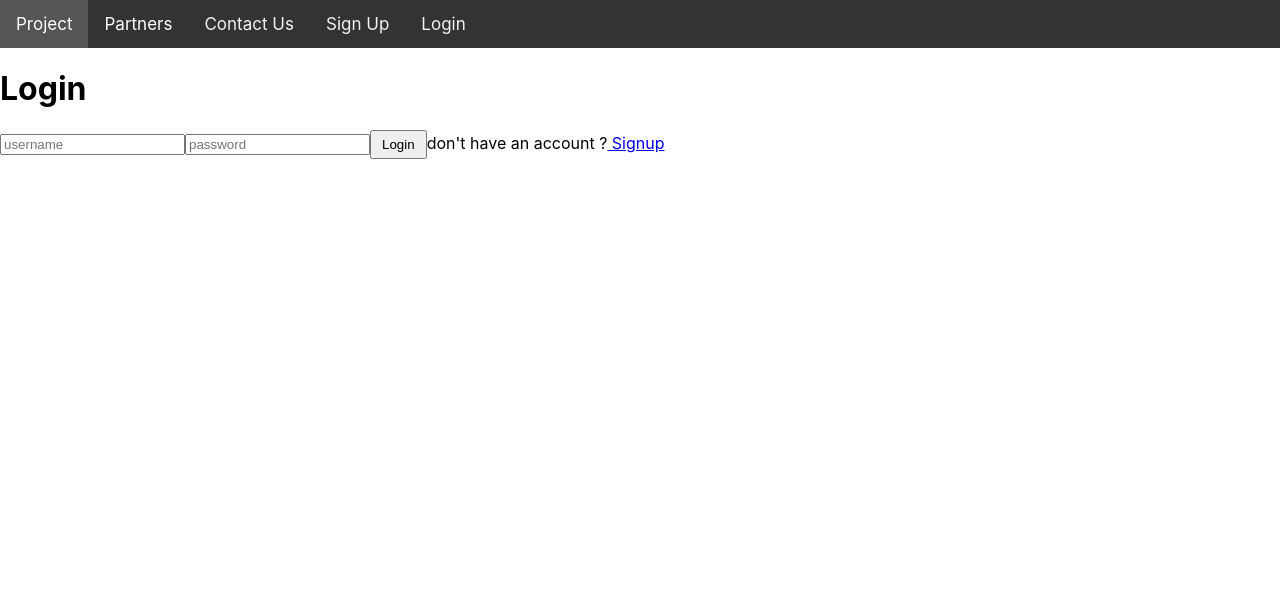
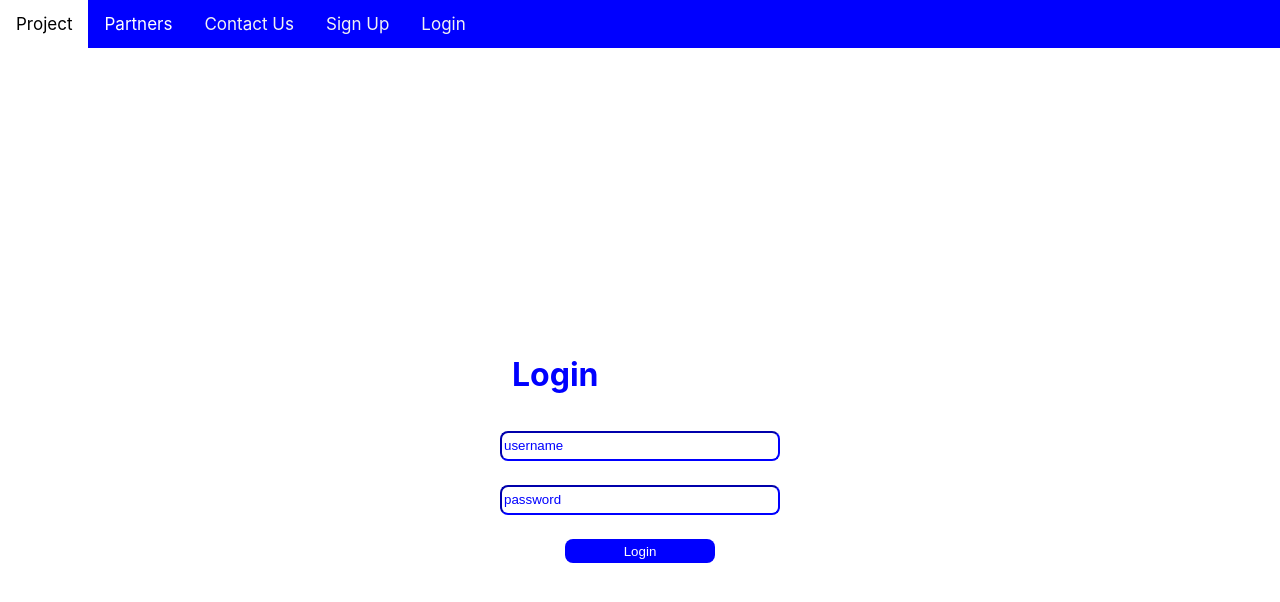
Before and after one commit to sakis-anast/ReMa, a React (Create React App) app in the folder client/: page /login in a window 1280 px wide. Shown: the top 602 px of the page. Built offline with nearby package versions, Linux system fonts and the light colour scheme.

Commit message:
scss changes

```diff
--- a/client/src/App.js
+++ b/client/src/App.js
@@ -4,6 +4,7 @@ import axios from "axios";
 // import '../node_modules/bootstrap/dist/css/bootstrap.min.css'
 import Navbar from "./components/Navbar";
 //importing components
+import  "./style/Style.scss";
 import SignUp from "./components/SignUp";
 import Survey from "./components/Survey";
 import Login from "./components/Login";
@@ -50,7 +51,7 @@ function App() {
   ,[loggedIn]);
   return (
     <BrowserRouter>
-      <Navbar loggedIn={loggedIn} setLoggedIn={setLoggedIn} />
+      <Navbar loggedIn={loggedIn} setLoggedIn={setLoggedIn} setAnswers={setAnswers} setUser={setUser} />
       <Routes>
         <Route path="/" element={<Home />}></Route>
         <Route path="/signup" element={<SignUp/>}></Route>
--- a/client/src/components/Login.jsx
+++ b/client/src/components/Login.jsx
@@ -68,9 +68,9 @@ function Login({setLoggedIn }) {
             />
 
             <button >Login</button>
-            <span>
-              don't have an account ?<Link to="/signup"> Signup</Link>
-            </span>
+            {/* <span>
+             I don't have an account ?<Link to="/signup"> Signup</Link>
+            </span> */}
           </div>
         </form>
       </div>
--- a/client/src/components/Navbar.jsx
+++ b/client/src/components/Navbar.jsx
@@ -1,10 +1,12 @@
 import { Link , useNavigate } from "react-router-dom";
-const Navbar = ({loggedIn , setLoggedIn}) => {
+const Navbar = ({loggedIn , setLoggedIn, setAnswers, setUser}) => {
   const navigate = useNavigate();
 
   const logOut = () => {
+    localStorage.clear();
+    setUser("")
     setLoggedIn(false);
-    localStorage.clear();
+    setAnswers("")
     navigate("/")
   };
   return (
--- a/client/src/components/SignUp.jsx
+++ b/client/src/components/SignUp.jsx
@@ -87,9 +87,9 @@ function onChange(value) {
           onChange={onChange}
         />
             <button disabled={!verify}>Create User</button>
-            <span>
+            {/* <span>
               I already have an account? <Link to="/login"> Login</Link>
-            </span>
+            </span> */}
           </div>
         </form>
       </div>
--- a/client/src/components/Survey.jsx
+++ b/client/src/components/Survey.jsx
@@ -70,7 +70,7 @@ export default function App({loggedIn , user , setLoggedIn}) {
 
     });
     alert("your answers have been saved")
-    // navigate("/")
+    navigate("/")
     setLoggedIn(true)
   };
 
--- a/client/src/index.css
+++ b/client/src/index.css
@@ -13,7 +13,7 @@ code {
 }
 /* Add a black background color to the top navigation */
 .topnav {
-  background-color: #333;
+  background-color: blue;
   overflow: hidden;
 }
 
@@ -29,10 +29,10 @@ code {
 }
 
 /* Add an active class to highlight the current page */
-.active {
-  background-color: #04AA6D;
+/* .active {
+  background-color: blue;
   color: white;
-}
+} */
 
 /* Hide the link that should open and close the topnav on small screens */
 .topnav .icon {
@@ -70,7 +70,8 @@ code {
 /* Style the links inside the dropdown */
 .dropdown-content a {
   float: none;
-  color: black;
+  color: white;
+  background-color: blue;
   padding: 12px 16px;
   text-decoration: none;
   display: block;
@@ -79,8 +80,8 @@ code {
 
 /* Add a dark background on topnav links and the dropdown button on hover */
 .topnav a:hover, .dropdown:hover .dropbtn {
-  background-color: #555;
-  color: white;
+  background-color: white;
+  color: black;
 }
 
 /* Add a grey background to dropdown links on hover */
--- a/client/src/index.js
+++ b/client/src/index.js
@@ -5,7 +5,7 @@ import App from './App';
 
 const root = ReactDOM.createRoot(document.getElementById('root'));
 root.render(
-  // <React.StrictMode>
+  <React.StrictMode>
     <App />
-  // </React.StrictMode>
+  </React.StrictMode>
 );
--- /dev/null
+++ b/client/src/style/Style.scss
@@ -0,0 +1,127 @@
+.login-form-container {
+    display: flex;
+    justify-content: center;
+    width: 100%;
+    height: 100vh;
+
+    .login-form-field {
+      height: 100%;
+      width: 20%;
+      display: flex;
+      flex-direction: column;
+      justify-content: center;
+      .login-form-div {
+        display: flex;
+        flex-direction: column;
+        .login-form-header {
+          font-size: 2rem;
+          padding-bottom: 1rem;
+          color: blue;
+        }
+      }
+      .login-inputs-container {
+        display: flex;
+        flex-direction: column;
+        justify-content: center;
+        align-items: center;
+        gap: 1.5rem;
+
+        input {
+          height: 1.5rem;
+          border-radius: 0.5rem;
+          width: 17rem;
+          border-color: blue;
+          color: blue;
+        }
+
+
+        button {
+          height: 1.5rem;
+          width: 10rem;
+          border-radius: 0.5rem;
+          border: none;
+          background-color:blue;
+          color: white;
+          border-color:blue;
+          cursor: pointer;
+        }
+
+        span {
+          color: blue;
+        }
+      }
+    }
+  }
+  .signup-form-container {
+    display: flex;
+    justify-content: center;
+    width: 100%;
+    height: 100vh;
+    background-color: white;
+
+    .signup-form-field {
+      height: 100%;
+      width: 20%;
+      display: flex;
+      flex-direction: column;
+      justify-content: center;
+      .signup-form-div {
+        display: flex;
+        flex-direction: column;
+
+        .signup-form-img {
+          width: 100%;
+        }
+
+        .signup-form-header {
+          font-size: 2rem;
+          padding-bottom: 1rem;
+          color: blue;
+        }
+      }
+
+      .signup-inputs-container {
+        display: flex;
+        flex-direction: column;
+        justify-content: center;
+        align-items: center;
+        gap: 1.5rem;
+
+        input {
+          height: 1.5rem;
+          border-radius: 0.5rem;
+          width: 17rem;
+          border-color: blue;
+          color: blue;
+        }
+        input::placeholder {
+          color: blue;
+        }
+
+        button {
+          height: 1.5rem;
+          width: 10rem;
+          border-radius: 0.5rem;
+          border: none;
+          background-color: blue;
+          color: white;
+          border-color: blue;
+          cursor: pointer;
+
+        }
+        button:disabled{
+            border: 1px solid #999999;
+            background-color: #cccccc;
+            color: #666666;
+            cursor:not-allowed;
+          }
+
+        span {
+          color: blue;
+        }
+      }
+    }
+  }
+  input::placeholder {
+    color: blue;
+  }
```
